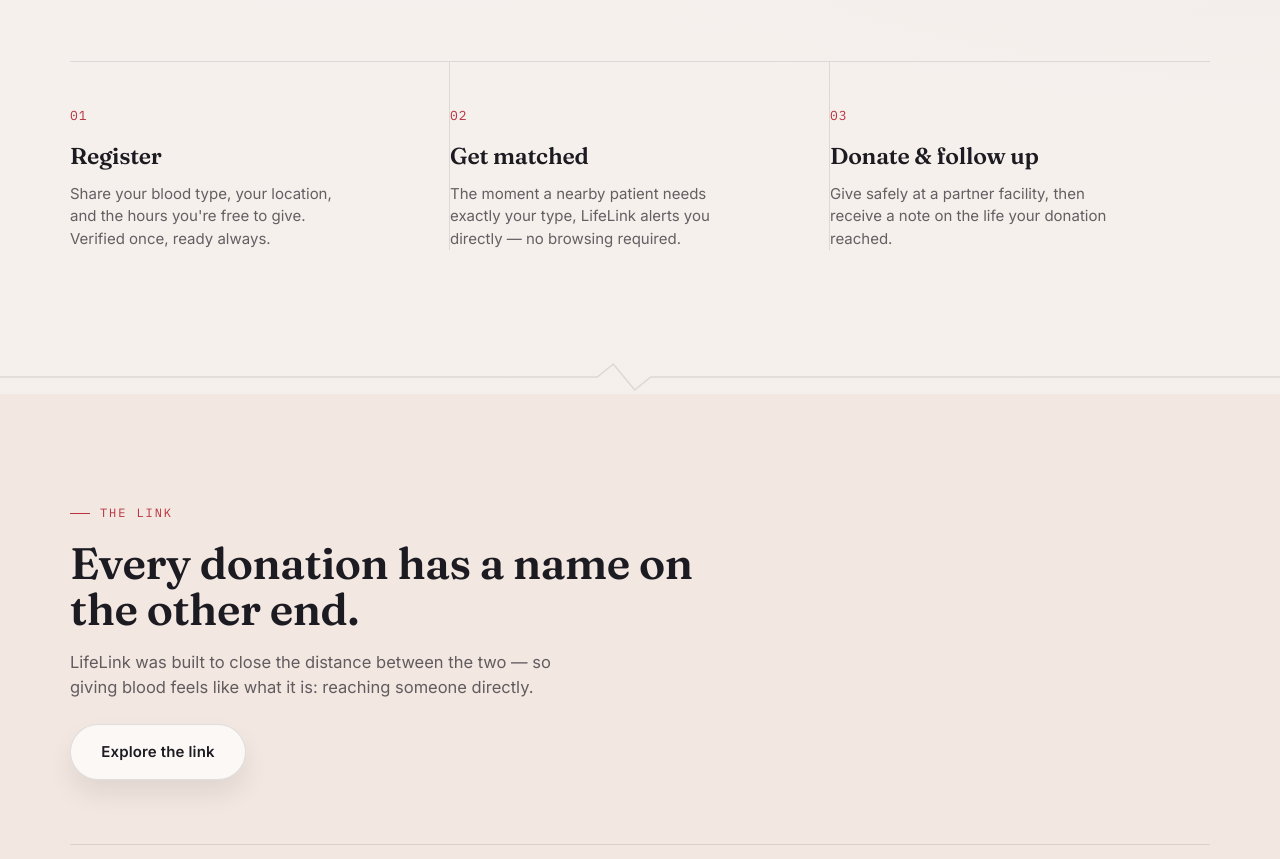
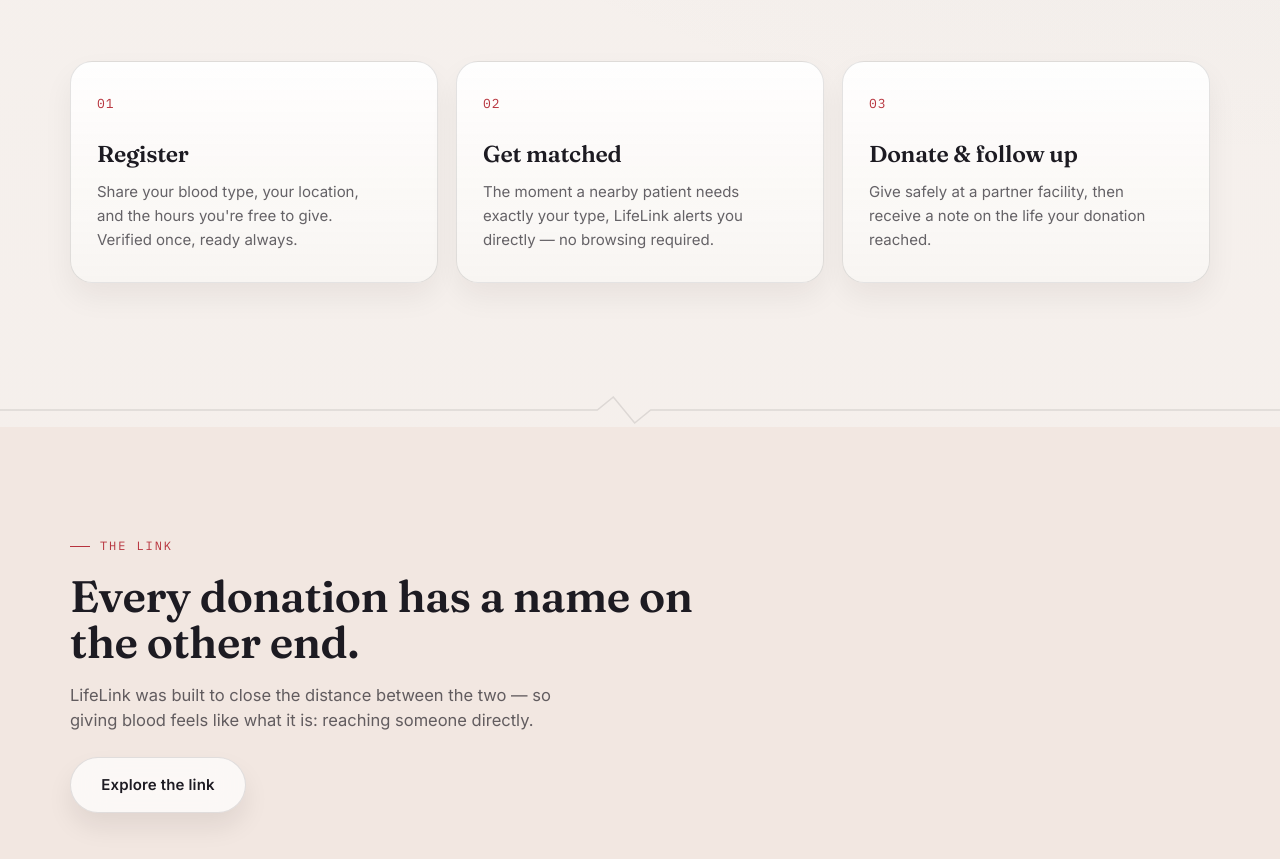
Before and after one commit to davegotfloww/LifeLink, a website: page index.html in a window 1280 px wide. Shown: the part 1525-2384 px from the top of the page. Drawn offline with Linux system fonts and the light colour scheme.

Commit message:
updated general interface

```diff
--- a/style.css
+++ b/style.css
@@ -1195,23 +1195,35 @@
 /* ---------- HOW IT WORKS ---------- */
 .steps {
   display: grid;
-  grid-template-columns: repeat(3, 1fr);
-  gap: 0;
-  border-top: 1px solid var(--hair);
+  grid-template-columns: repeat(3, minmax(0, 1fr));
+  gap: 18px;
+  align-items: stretch;
 }
 .step {
-  padding: 40px 36px 0 0;
-  border-right: 1px solid var(--hair);
-}
-.step:last-child {
-  border-right: none;
-  padding-right: 0;
+  position: relative;
+  padding: 28px 26px 30px;
+  border: 1px solid rgba(38, 38, 38, 0.12);
+  border-radius: 22px;
+  background: linear-gradient(180deg, rgba(255, 255, 255, 0.9), rgba(248, 245, 242, 0.98));
+  box-shadow: 0 14px 30px rgba(31, 18, 18, 0.06);
+  transition: transform 0.2s ease, box-shadow 0.2s ease, border-color 0.2s ease;
+}
+.step:hover {
+  transform: translateY(-3px);
+  border-color: rgba(175, 27, 35, 0.22);
+  box-shadow: 0 18px 34px rgba(31, 18, 18, 0.09);
+}
+.step > * {
+  position: relative;
+  z-index: 1;
 }
 .step .index {
   font-family: "IBM Plex Mono", monospace;
   font-size: 13px;
   color: var(--crimson);
   letter-spacing: 0.08em;
+  display: inline-block;
+  padding-bottom: 10px;
 }
 .step h3 {
   font-size: 23px;
@@ -1223,6 +1235,7 @@
   color: var(--muted);
   font-size: 15px;
   max-width: 280px;
+  line-height: 1.6;
 }
 
 /* ---------- THE LINK: paired stories ---------- */
```
